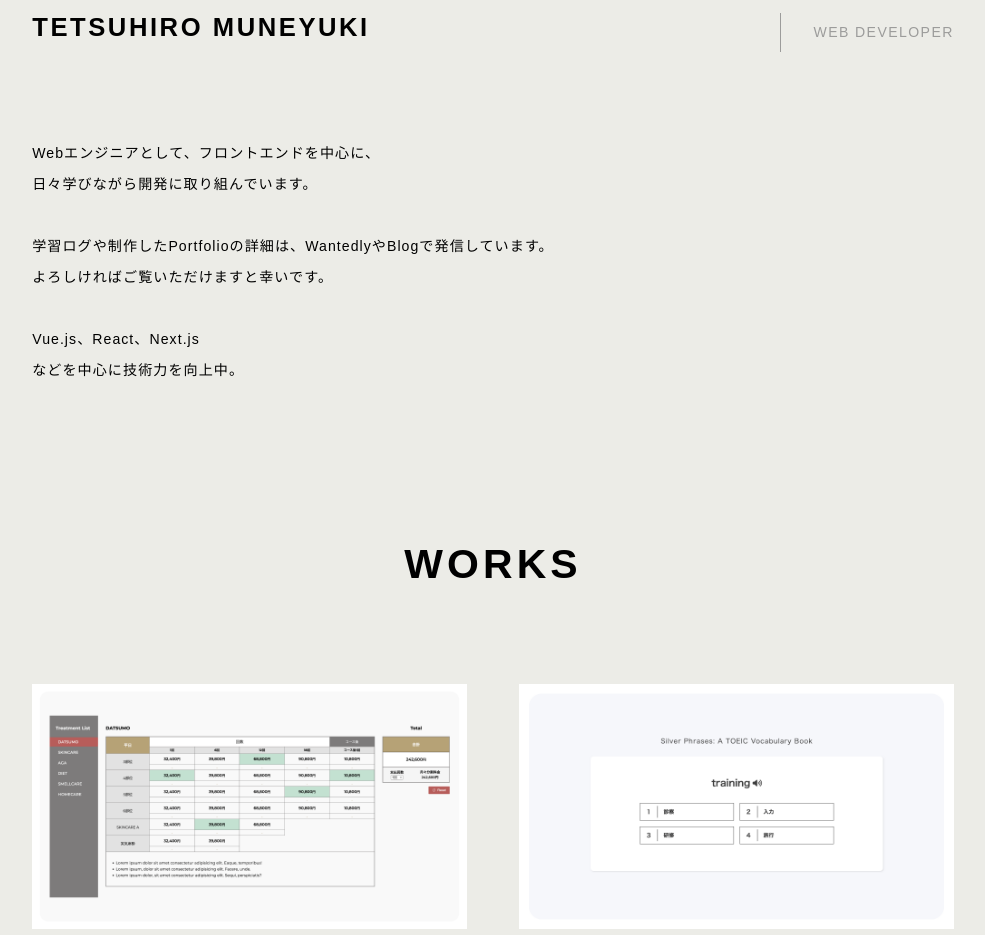
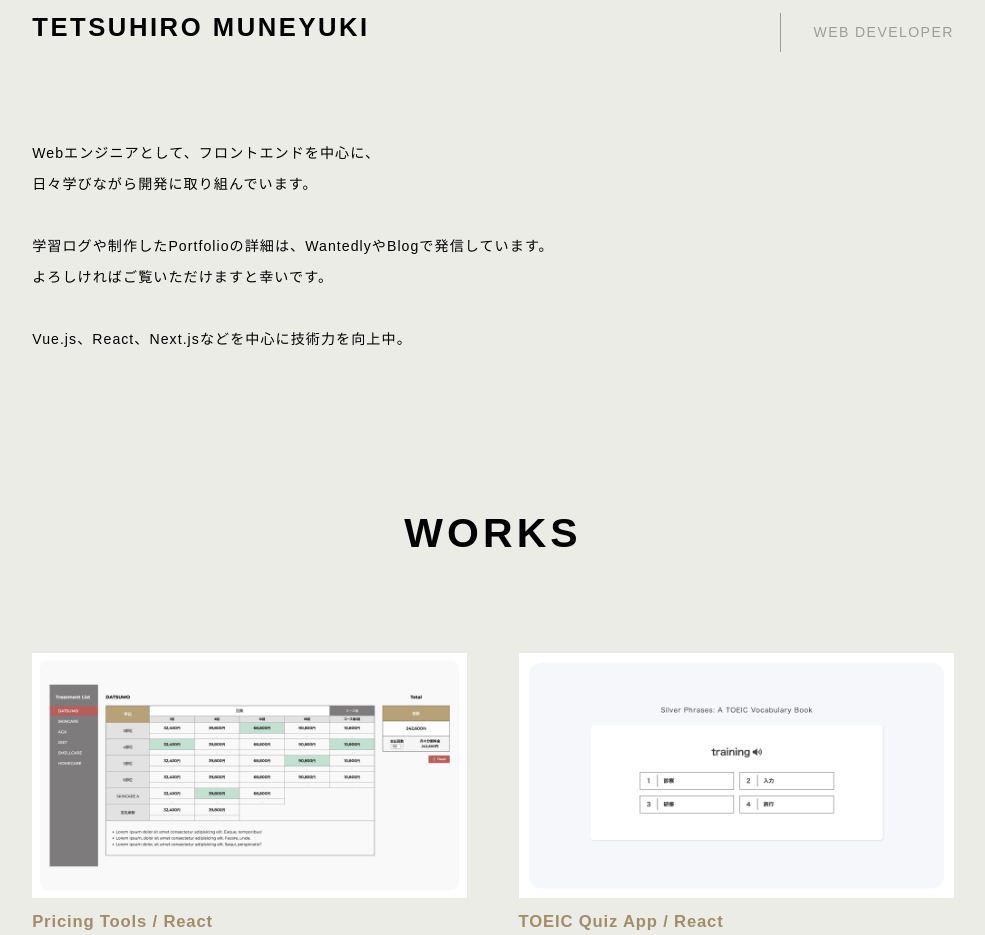
Before and after one commit to tsunasan-html/react-portfolio, a React (Vite) app: page / in a window 1280 px wide. Shown: the part 1000-1935 px from the top of the page, without its empty margins (147-1132 px from the left). Built offline with nearby package versions, Linux system fonts and the light colour scheme.

Commit message:
text fixed

```diff
--- a/src/pages/About.jsx
+++ b/src/pages/About.jsx
@@ -41,8 +41,7 @@ function About() {
               よろしければご覧いただけますと幸いです。
               <br /><br />
 
-              Vue.js、React、Next.js<br className="line-break" />
-              などを中心に技術力を向上中。
+              Vue.js、React、Next.jsなどを中心に技術力を向上中。
             </p>
           </section>
         </div>
```
